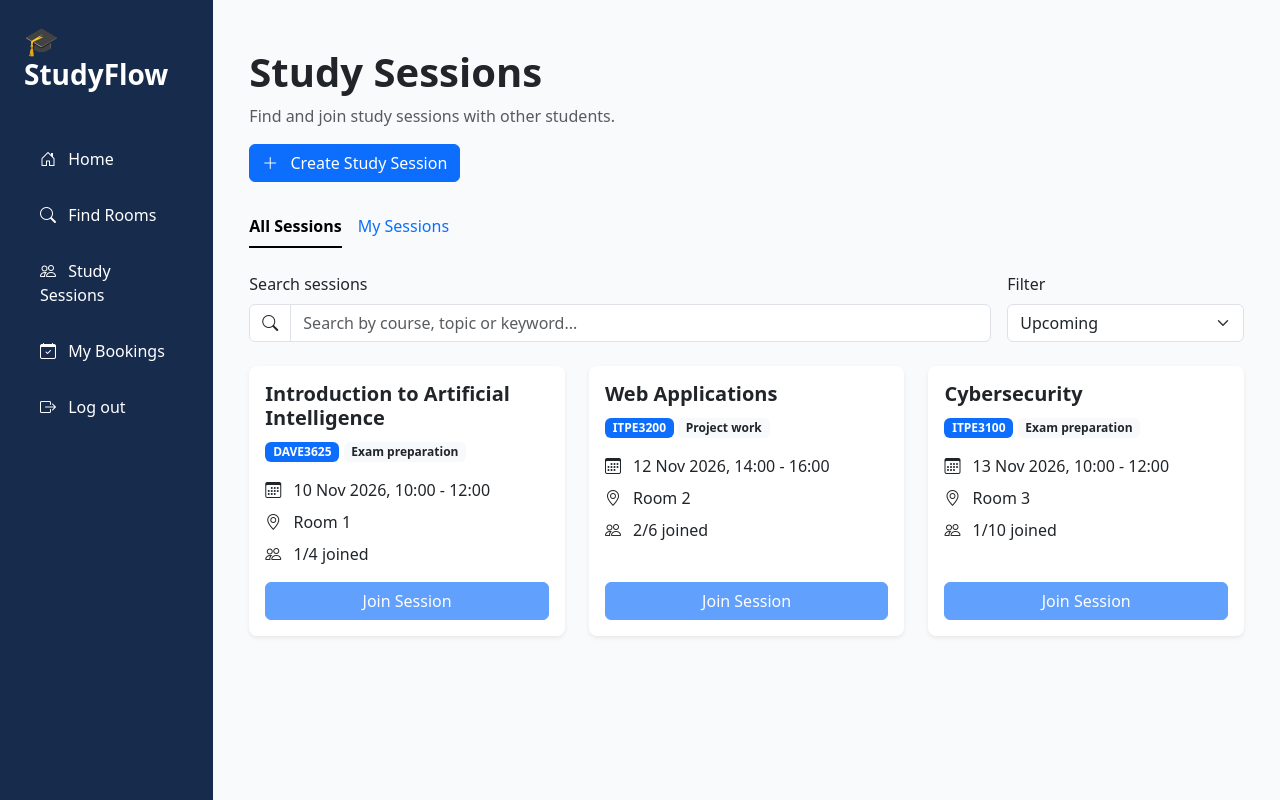
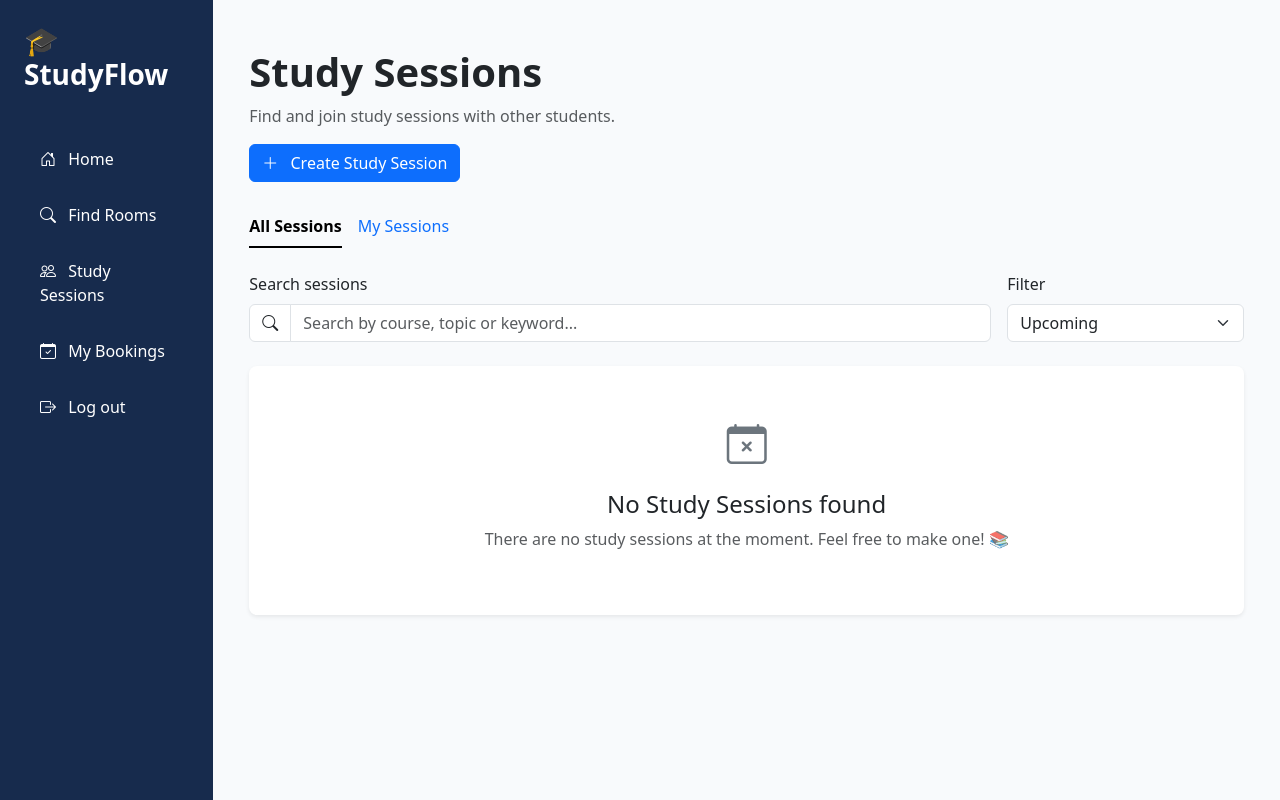
Before and after one commit to cow2323/StudyFlow, an ASP.NET Core app: page /StudySession in a window 1280 px wide. Run offline with ASP.NET Core 8, Linux system fonts and the light colour scheme; the visitor is signed in with stand-in values (Sample User, id 1); some libraries are stand-ins or nearby versions.

Commit message:
Study Sessions Lagt til Dynamisk Views /
 Mulighet for å legge til nye og funksjonalitet som hindrer for mange deltakere

 Lagt til Tester

```diff
--- a/Controllers/StudySessionController.cs
+++ b/Controllers/StudySessionController.cs
@@ -2,6 +2,7 @@ using Microsoft.AspNetCore.Authorization;
 using Microsoft.AspNetCore.Identity;
 using Microsoft.AspNetCore.Mvc;
 using Microsoft.EntityFrameworkCore;
+using StudyFlow.DAL;
 using StudyFlow.Models;
 using StudyFlow.ViewModels;
 
@@ -13,12 +14,17 @@ public class StudySessionController:Controller
 
     StudyFlowDbContext _context;
     private readonly UserManager<IdentityUser> _userManager;
+    private readonly IStudySessionRepository _sessionRepository;
 
 
-    public StudySessionController(UserManager<IdentityUser> userManager, StudyFlowDbContext context)
+    public StudySessionController(
+        UserManager<IdentityUser> userManager,
+        StudyFlowDbContext context,
+        IStudySessionRepository sessionRepository)
     {
         _context = context;
         _userManager = userManager;
+        _sessionRepository = sessionRepository;
     }
 
 
@@ -31,11 +37,9 @@ public class StudySessionController:Controller
     public async Task<IActionResult> Index()
     {
 
-         var bookings = await _context.StudySessions
-            .OrderBy(b => b.StartTime)
-            .ToListAsync();
+        var sessions = await _sessionRepository.GetAllAsync();
 
-        return View("Index", "StudySessions");
+        return View(sessions);
     }
 
 
@@ -136,7 +140,8 @@ public class StudySessionController:Controller
             StudySessionParticipant creator = new StudySessionParticipant
             {
                 UserId = userId,
-                Session = studySession
+                Session = studySession,
+                IsHost = true
 
 
             };
@@ -148,9 +153,15 @@ public class StudySessionController:Controller
 
             _context.Bookings.Add(booking);
 
+            studySession.Participants.Add(creator);
+
             _context.StudySessions.Add(studySession);
 
             _context.StudySessionParticipants.Add(creator);
+
+
+
+
 
 
 
@@ -181,109 +192,111 @@ public class StudySessionController:Controller
         [HttpPost]
         [ValidateAntiForgeryToken]
         [Authorize]
-        public async Task<IActionResult> Edit(
-        int id,
-        [Bind("Id,RoomId,Course,Topic,Description,StartTime,EndTime,IsPublic")] StudySession session)
-        {
+       public async Task<IActionResult> Edit(int id,
+    [Bind("Id,RoomId,Course,Topic,Description,StartTime,EndTime,IsPublic,Participants")] StudySession session)
+{
+    if (id != session.Id) return NotFound();
 
-        var booking = session.BookingReference;
+    // BookingReference is `required` but not bound, so don't let it invalidate the model
+    ModelState.Remove(nameof(StudySession.BookingReference));
+
+    if (session.EndTime <= session.StartTime)
+        ModelState.AddModelError(nameof(session.EndTime), "Sluttid må være etter starttid.");
+
+    var existing = await _context.StudySessions
+        .Include(s => s.BookingReference)
+        .FirstOrDefaultAsync(s => s.Id == id);
+    if (existing == null) return NotFound();
+
+    var host = await _context.StudySessionParticipants
+        .FirstOrDefaultAsync(p => p.IsHost && p.Session.Id == existing.Id);
+    if (_userManager.GetUserId(User) != host?.UserId) return Forbid();
+
+    bool overlap = await _context.Bookings.AnyAsync(b =>
+        b.Id != existing.BookingReference.Id &&
+        b.RoomId == session.RoomId &&
+        b.StartTime < session.EndTime &&
+        session.StartTime < b.EndTime);
+    if (overlap)
+        ModelState.AddModelError(nameof(session.RoomId), "Rommet er allerede booket i dette tidsrommet.");
+
+    if (!ModelState.IsValid) return View(session);
+
+    // Update the booking in place
+    existing.BookingReference.RoomId = session.RoomId;
+    existing.BookingReference.StartTime = session.StartTime;
+    existing.BookingReference.EndTime = session.EndTime;
+
+    existing.RoomId = session.RoomId;
+    existing.StartTime = session.StartTime;
+    existing.EndTime = session.EndTime;
+    existing.Course = session.Course;
+    existing.Topic = session.Topic;
+    existing.Description = session.Description;
+    existing.IsPublic = session.IsPublic;
+
+    await _context.SaveChangesAsync();
+    return RedirectToAction(nameof(Index));
+}
 
 
 
 
-        // Check id is found by system
-            if (id != session.Id)
-            {
-                return NotFound();
-            }
+    [HttpPost]
+    [ValidateAntiForgeryToken]
+    [Authorize]
+    public async Task<IActionResult> AddUser(int id)
+    {
 
-            // Check end time is after start time
-            if (session.EndTime <= session.StartTime)
-            {
-                ModelState.AddModelError(
-                    nameof(session.EndTime),
-                    "Sluttid må være etter starttid.");
-            }
-        // Make sure no existing BOOKINGs overlap
-            var overlap = await _context.Bookings.AnyAsync(b =>
-                b.Id != booking.Id &&
-                b.RoomId == booking.RoomId &&
-                b.StartTime < booking.EndTime &&
-                booking.StartTime < b.EndTime);
+        //Add user method for additional participants
 
-            if (overlap)
-            {
-                ModelState.AddModelError(
-                    nameof(Booking.RoomId),
-                    "Rommet er allerede booket i dette tidsrommet.");
-            }
+        StudySession session = await _sessionRepository.GetStudySessionById(id);
+        string? userId = _userManager.GetUserId(User);
+    if (id != session.Id || userId == null) return BadRequest();
 
-            if (!ModelState.IsValid)
-            {
-                return View(session);
-            }
-
-            StudySession existingBooking = await _context.StudySessions.FindAsync(id);
-
-            if (existingBooking == null)
-            {
-                return NotFound();
-            }
-
-
-
-            // Check if the user is the host of the session
-
-
-
-            StudySessionParticipant hostParticipant = await _context.StudySessionParticipants.FirstOrDefaultAsync(p => p.IsHost && p.Session.Id == existingBooking.Id);
-
-
-            if (_userManager.GetUserId(User) != hostParticipant?.UserId)
-            {
-                return Forbid();
-            }
-
-
-
-//Check if the user has changed times of booking and create new booking if necessary.
-            if (existingBooking.StartTime != session.StartTime || existingBooking.EndTime != session.EndTime)
+    foreach (StudySessionParticipant participant in _context.StudySessionParticipants)
+    //Check that participant NOT in list from before
         {
-
-
-            Booking newBooking = new Booking
-            {
-                UserId = hostParticipant.UserId,
-                RoomId = session.RoomId,
-                StartTime = session.StartTime,
-                EndTime = session.EndTime
-            };
-
-
-            _context.Bookings.Remove(existingBooking.BookingReference);
-            _context.Bookings.Add(newBooking);
-        }
-
-            existingBooking.RoomId = session.RoomId;
-            existingBooking.StartTime = session.StartTime;
-            existingBooking.EndTime = session.EndTime;
-            existingBooking.Course = session.Course;
-            existingBooking.Topic = session.Topic;
-            existingBooking.Description = session.Description;
-            existingBooking.IsPublic = session.IsPublic;
-             //existingBooking.Participants = session.Participants;
-
-            await _context.SaveChangesAsync();
-
-            return RedirectToAction(nameof(Index));
+            if (participant.UserId.Equals(userId) && session == participant.Session) return RedirectToAction(nameof(Index));
         }
 
 
+    //Check capacity
+
+    Room room = await _context.Rooms.FindAsync(session.RoomId);
+
+    if (room == null || room.Capacity <= session.Participants.Count ){
+
+        ModelState.AddModelError(nameof(room.Capacity), "Session at full capacity");
+        return RedirectToAction(nameof(Index));}
 
 
+    //Cannot join if session is not public
+    if (!session.IsPublic){
+
+        ModelState.AddModelError(nameof(session.IsPublic), "Session is private");
+
+        return RedirectToAction(nameof(Index));}
+
+    //Create new Participant
+    StudySessionParticipant newParticipant = new StudySessionParticipant
+        {
+            Session = session,
+            UserId = userId,
+            IsHost = false
+
+        };
+    //Add Participant
+    session.Participants.Add(newParticipant
+        );
+
+    //Add participant to DB
+
+    _context.StudySessionParticipants.Add(newParticipant);
+    await _context.SaveChangesAsync();
 
 
-
-
+        return RedirectToAction(nameof(Index));
+    }
 
     }
--- a/Program.cs
+++ b/Program.cs
@@ -42,6 +42,7 @@ builder.Services.AddDbContext<StudyFlowDbContext>(options => {
     });
 
 builder.Services.AddScoped<IBookingRepository, BookingRepository>();
+builder.Services.AddScoped<IStudySessionRepository, StudySessionRepository>();
 
 builder.Services.AddDefaultIdentity<IdentityUser>(options=>
 {
--- a/Views/StudySession/Index.cshtml
+++ b/Views/StudySession/Index.cshtml
@@ -1,6 +1,20 @@
+@model IEnumerable<StudyFlow.Models.StudySession>
+
 @{
     ViewData["Title"] = "Study Sessions";
     Layout = "_DashboardLayout";
+
+var now = DateTime.Now;
+    var showPast = Context.Request.Query["tab"].ToString() == "past";
+
+    var sessions = Model
+        .Where(s => showPast
+            ? s.EndTime <= now
+            : s.EndTime > now)
+        .OrderBy(s => s.StartTime)
+        .ToList();
+
+
 }
 
 <div class="container-fluid py-4">
@@ -70,121 +84,83 @@
 
 
     <!-- Study Session Cards -->
-    <div id="allSessionsContent" class="row g-4">
 
-        <div class="col-12 col-md-6 col-xl-4">
+
+
+
+    @if (!sessions.Any())
+    {
+
+        <div class="card border-0 shadow-sm rounded-3">
+            <div class="card-body text-center py-5">
+
+                <i class="bi bi-calendar-x fs-1 text-secondary"></i>
+
+                <h4 class="mt-3">No Study Sessions found</h4>
+
+                <p class="text-muted">
+                    There are no study sessions at the moment. Feel free to make one! 📚
+                </p>
+
+            </div>
+        </div>
+    }
+
+    else
+    {
+        @foreach (var session in sessions){
+
+ <div id="allSessionsContent" class="row g-4">
+             <div class="col-12 col-md-6 col-xl-4">
             <div class="card border-0 shadow-sm rounded-3 h-100">
                 <div class="card-body p-3 d-flex flex-column">
 
-                    <h5 class="fw-bold">Introduction to Artificial Intelligence</h5>
+                    <h5 class="fw-bold">@session.Topic</h5>
 
                     <div class="mb-3">
-                        <span class="badge bg-primary">DAVE3625</span>
+                        <span class="badge bg-primary">@session.Course</span>
                         <span class="badge bg-light text-dark">
-                            Exam preparation
+                            @session.Description
                         </span>
                     </div>
 
                     <p class="mb-2">
                         <i class="bi bi-calendar3 me-2"></i>
-                        10 Nov 2026, 10:00 - 12:00
+                        @session.StartTime - @session.EndTime
                     </p>
 
                     <p class="mb-2">
                         <i class="bi bi-geo-alt me-2"></i>
-                        Room 1
+                        @session.Room?.Name
                     </p>
 
                     <p class="mb-3">
                         <i class="bi bi-people me-2"></i>
-                        1/4 joined
+                        @session.Participants.Count /@session.Room?.Capacity joined
                     </p>
 
-                    <button class="btn btn-primary mt-auto" type="button" disabled>
+                    <form asp-controller="StudySession" asp-action="AddUser" asp-route-id="@session.Id" method="Post">
+                    <button class="btn btn-primary mt-auto" type="submit">
                         Join Session
                     </button>
+                    </form>
 
                 </div>
             </div>
         </div>
 
-
-        <!-- Second Study Session Card -->
-        <div class="col-12 col-md-6 col-xl-4">
-            <div class="card border-0 shadow-sm rounded-3 h-100">
-                <div class="card-body p-3 d-flex flex-column">
-
-                    <h5 class="fw-bold">Web Applications</h5>
-
-                    <div class="mb-3">
-                        <span class="badge bg-primary">ITPE3200</span>
-                        <span class="badge bg-light text-dark">
-                            Project work
-                        </span>
-                    </div>
-
-                    <p class="mb-2">
-                        <i class="bi bi-calendar3 me-2"></i>
-                        12 Nov 2026, 14:00 - 16:00
-                    </p>
-
-                    <p class="mb-2">
-                        <i class="bi bi-geo-alt me-2"></i>
-                        Room 2
-                    </p>
-
-                    <p class="mb-3">
-                        <i class="bi bi-people me-2"></i>
-                        2/6 joined
-                    </p>
-
-                    <button type="button" class="btn btn-primary mt-auto" disabled>
-                        Join Session
-                    </button>
-
-                </div>
-            </div>
-        </div>
-
-        <!-- Third Study Session Card -->
-        <div class="col-12 col-md-6 col-xl-4">
-            <div class="card border-0 shadow-sm rounded-3 h-100">
-                <div class="card-body p-3 d-flex flex-column">
-
-                    <h5 class="fw-bold">Cybersecurity</h5>
-
-                    <div class="mb-3">
-                        <span class="badge bg-primary">ITPE3100</span>
-                        <span class="badge bg-light text-dark">
-                            Exam preparation
-                        </span>
-                    </div>
-
-                    <p class="mb-2">
-                        <i class="bi bi-calendar3 me-2"></i>
-                        13 Nov 2026, 10:00 - 12:00
-                    </p>
-
-                    <p class="mb-2">
-                        <i class="bi bi-geo-alt me-2"></i>
-                        Room 3
-                    </p>
-
-                    <p class="mb-3">
-                        <i class="bi bi-people me-2"></i>
-                        1/10 joined
-                    </p>
-
-                    <button type="button" class="btn btn-primary mt-auto" disabled>
-                        Join Session
-                    </button>
-
-                </div>
-            </div>
-        </div>
+</div>
 
 
-    </div>
+
+
+
+
+
+        }
+    }
+
+
 
 
 </div>
```
Also changed, not shown: Controllers/BookingController.cs (+16 -2 lines), DAL/IStudySessionRepository.cs (added, +11 -0 lines), DAL/StudySessionRepository.cs (added, +31 -0 lines), Models/DbInit.cs (+21 -15 lines), Models/StudySession.cs (+10 -2 lines), StudyFlow.Tests/Controllers/StudySessionControllerTests.cs (added, +189 -0 lines), 2 other files.
